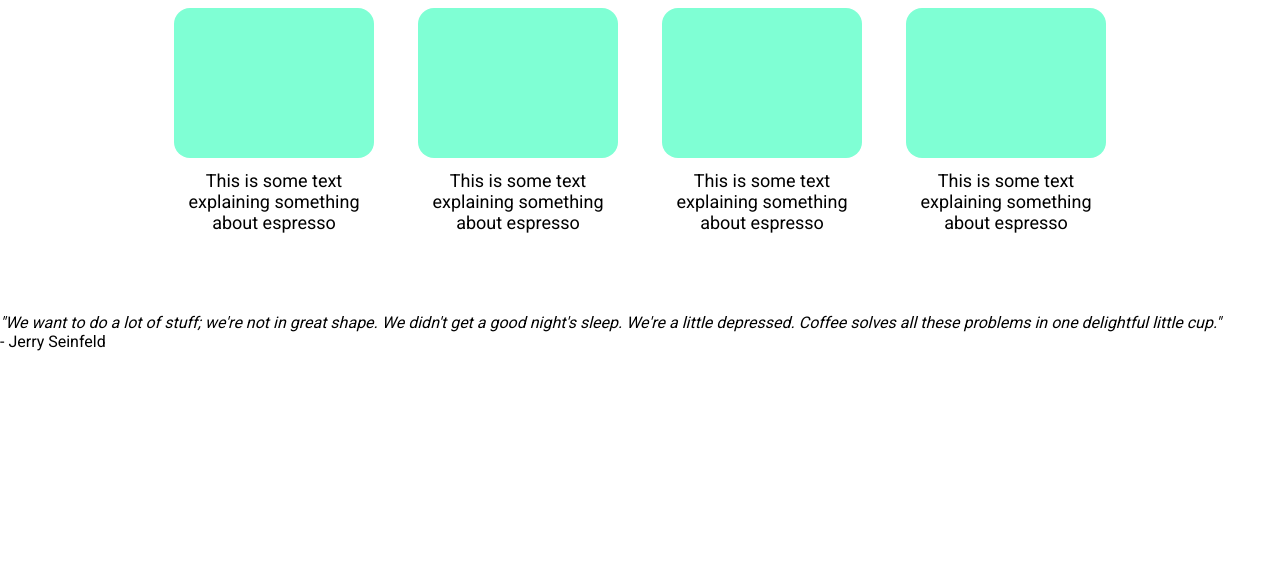
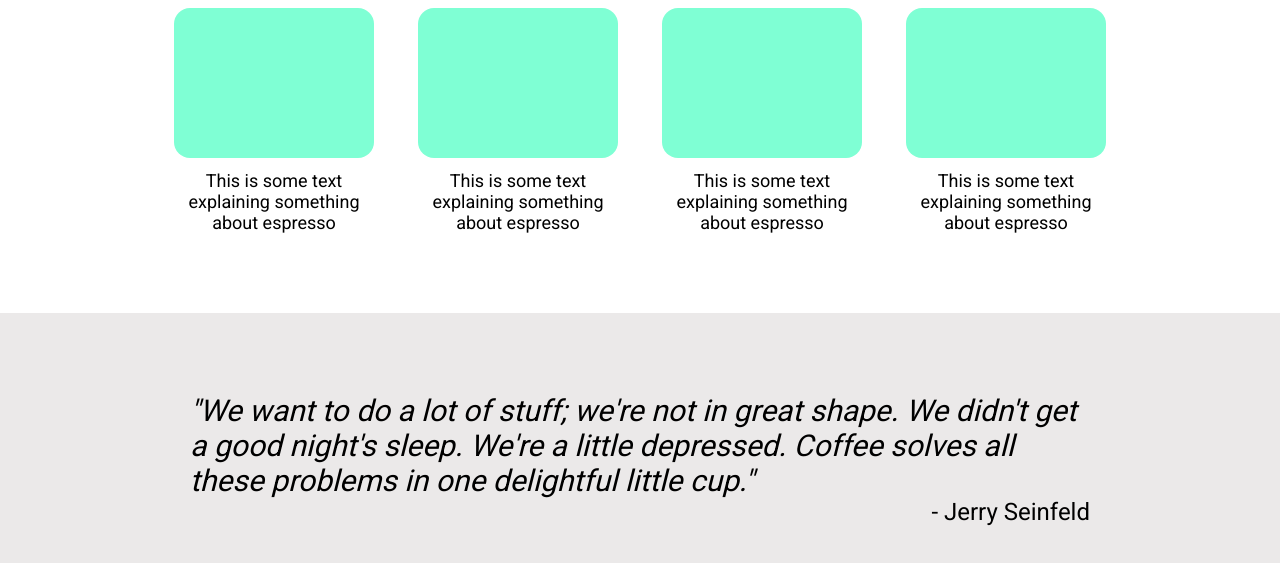
Before and after one commit to character-ignotus/Project--Landing_Page, a plain HTML site: page index.html in a window 1280 px wide. Shown: the part 465-1028 px from the top of the page. Before the commit the page ends 816 px from the top, so only its background shows below. Drawn offline with Linux system fonts and the light colour scheme.

Commit message:
Add flexbox to quote container

```diff
--- a/style.css
+++ b/style.css
@@ -120,3 +120,26 @@ h3 {
 .img-1, .img-2, .img-3, .img-4 {
     background-image: url(images/espresso.jpg)
 }
+
+.container-3 {
+    background-color: rgb(235, 233, 233);
+    display: flex;
+    flex-direction: column;
+    align-items: center;
+    padding: 80px 120px;
+}
+
+.sub-container-3 {
+    align-self: center;
+    max-width: 900px;
+}
+
+.quote {
+    font-size: 30px;
+
+}
+
+.author {
+    max-width: 900px;
+    text-align: right;
+    font-size: 24px;
```
